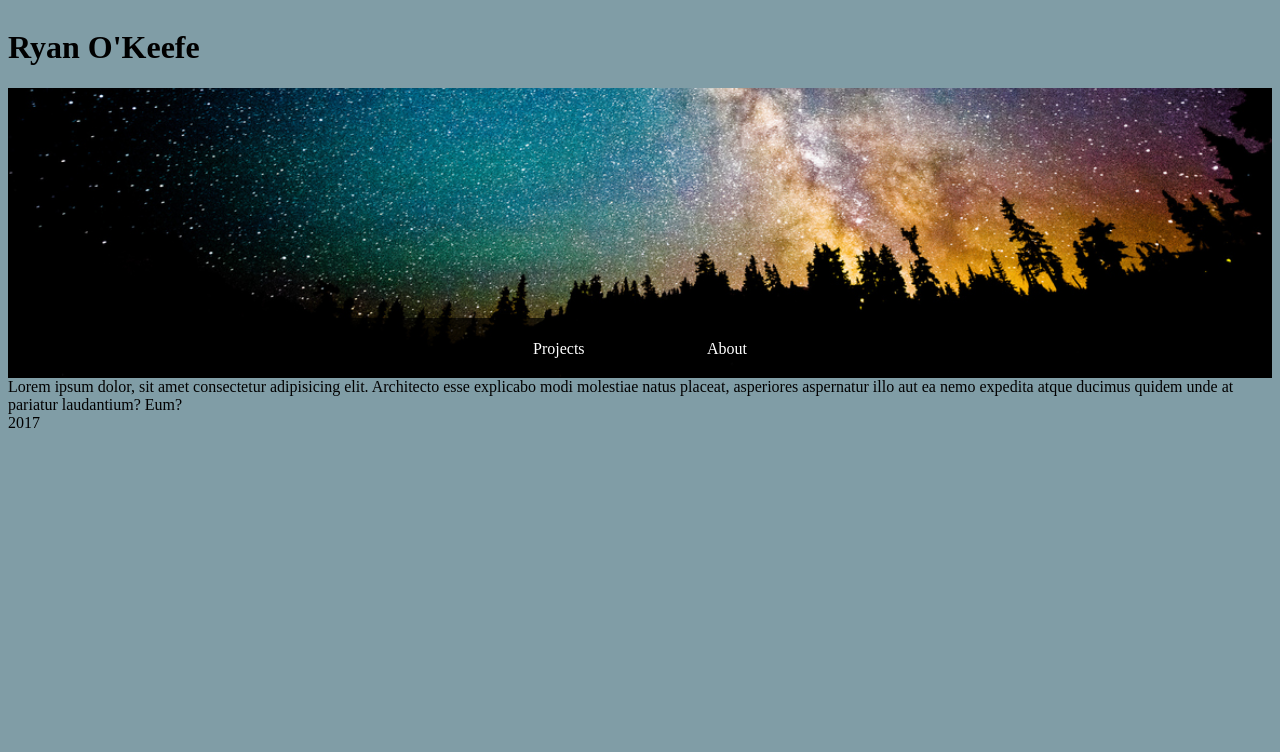
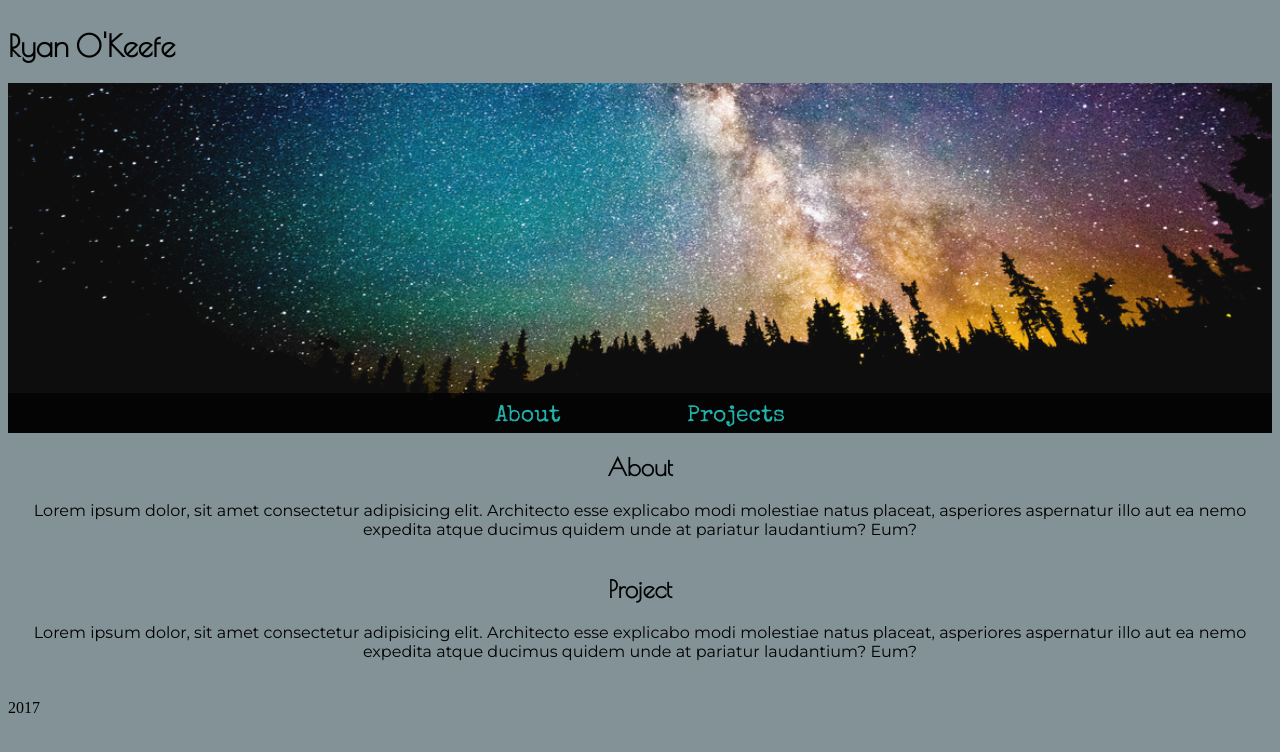
Before and after one commit to ryanmokeefe/ryanmokeefe.github.io, a plain HTML site: page index.html in a window 1280 px wide. Drawn offline with nearby package versions, Linux system fonts and the light colour scheme.

Commit message:
looking better

```diff
--- a/index.html
+++ b/index.html
@@ -5,22 +5,32 @@
     <meta name="viewport" content="width=device-width, initial-scale=1.0">
     <meta http-equiv="X-UA-Compatible" content="ie=edge">
     <title>Ryan O'Keefe</title>
-
+    <link href="https://fonts.googleapis.com/css?family=Montserrat|Poiret+One|Special+Elite" rel="stylesheet">
     <link rel="stylesheet" href="main.css" type="text/css">
 
 </head>
 <body>
     <h1>Ryan O'Keefe</h1>
     <header>
-
-        <nav>
-            <li><a href="#">Projects</a></li>
-            <li><a href="#">About</a></li>
-        </nav>
+        <div class="header-cover">
+            <nav>
+                <li><a href="#">About</a></li>
+                <li><a href="#">Projects</a></li>
+            </nav>
+        </div>
     </header>
     <section>
-        Lorem ipsum dolor, sit amet consectetur adipisicing elit. Architecto esse explicabo modi molestiae natus placeat, asperiores aspernatur illo aut ea nemo expedita atque ducimus quidem unde at pariatur laudantium? Eum?
+        <h2>About</h2>
+        <p>
+            Lorem ipsum dolor, sit amet consectetur adipisicing elit. Architecto esse explicabo modi molestiae natus placeat, asperiores aspernatur illo aut ea nemo expedita atque ducimus quidem unde at pariatur laudantium? Eum?
+        </p>
     </section>
+    <section>
+        <h2>Project</h2>
+        <p>
+            Lorem ipsum dolor, sit amet consectetur adipisicing elit. Architecto esse explicabo modi molestiae natus placeat, asperiores aspernatur illo aut ea nemo expedita atque ducimus quidem unde at pariatur laudantium? Eum?
+        </p>
+        </section>
     <footer>2017</footer>
 
     <script src="main.js"></script>
--- a/main.css
+++ b/main.css
@@ -2,20 +2,31 @@ body {
     display: flex;
     flex-direction: column;
     justify-content: space-between;
-    background-color: rgba(3, 61, 78, 0.5);
+    background-color: rgba(6, 38, 48, 0.5);
 
 }
 header {
     display: flex;
     flex-direction: column;
-    justify-content: flex-end;
-    height: 250px;
+    height: 350px;
     width: auto;
     margin: 0;
-    padding: 20px;
+    padding: 0;
     background-image: url('sky.jpeg');
     background-size: cover;
     background-position: bottom;
+    font-family: 'Special Elite', cursive;
+
+}
+.header-cover {
+    margin: 0;
+    padding: 0;
+    height: 350px;
+    display: flex;
+    flex-direction: column;
+    justify-content: flex-end;
+    background-color: rgba(255, 255, 255, .05);
+    object-fit: cover;
 }
 li {
     margin: 0 5%;
@@ -34,15 +45,36 @@ a {
     display: flex;
     justify-content: center;
     align-items: center;
-
-    margin: 0 auto;
+    margin: 5px auto;
     padding: 0;
+    font-size: 23px;
     text-decoration: none;
-    color: white;
+    color: lightseagreen;
 
 }
 a:hover {
     text-decoration: underline;
-    color: lightseagreen;
-    font-size: 20px;
+    color: rgba(142, 238, 228, .9);
+    font-size: 25px;
 }
+footer {
+    height: 40px;
+    display: flex;
+    flex-direction: column;
+    justify-content: flex-end;
+}
+section {
+    text-align: center;
+
+}
+h1{
+    font-family: 'Poiret One', cursive;
+    font-size: 30px;
+
+}
+h2 {
+    font-family: 'Poiret One', cursive;
+}
+p {
+    font-family: 'Montserrat', sans-serif;
+}
```
